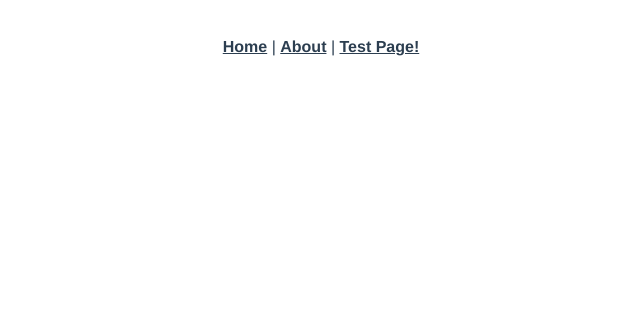
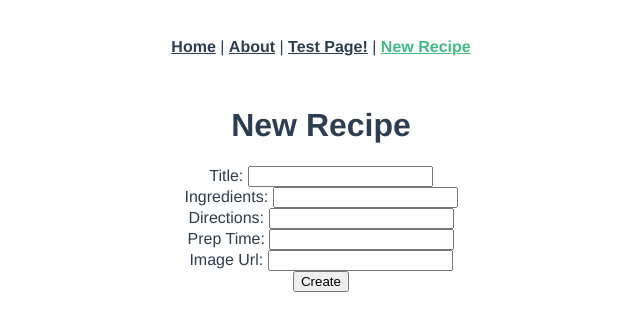
Before and after one commit to codelander-actualize/cookbook-vue-app, a Vue app: page /recipes/new in a window 1280 px wide. Shown: the top 330 px of the page, without its empty margins (319-959 px from the left). Built offline with nearby package versions, Linux system fonts and the light colour scheme.

Commit message:
adds new route and page

```diff
--- a/src/App.vue
+++ b/src/App.vue
@@ -3,7 +3,8 @@
     <div id="nav">
       <router-link to="/">Home</router-link> |
       <router-link to="/about">About</router-link> |
-      <router-link to="/test">Test Page!</router-link>
+      <router-link to="/test">Test Page!</router-link> |
+      <router-link to="/recipes/new">New Recipe</router-link>
     </div>
     <router-view/>
   </div>
--- a/src/router.js
+++ b/src/router.js
@@ -3,6 +3,7 @@ import Router from 'vue-router'
 import Home from './views/Home.vue'
 import About from './views/About.vue'
 import Test from './views/Test.vue'
+import RecipesNew from './views/RecipesNew.vue'
 
 Vue.use(Router)
 
@@ -24,6 +25,11 @@ export default new Router({
       path: '/test',
       name: 'test',
       component: Test
+    },
+    {
+      path: '/recipes/new',
+      name: 'recipes-new',
+      component: RecipesNew
     }
   ]
 })
--- a/src/views/Home.vue
+++ b/src/views/Home.vue
@@ -1,16 +1,5 @@
 <template>
   <div class="home">
-
-    <h1>New Recipe</h1>
-    <div>
-      Title: <input type="text" v-model="newRecipeTitle"><br>
-      Ingredients: <input type="text" v-model="newRecipeIngredients"><br>
-      Directions: <input type="text" v-model="newRecipeDirections"><br>
-      Prep Time: <input type="text" v-model="newRecipePrepTime"><br>
-      Image Url: <input type="text" v-model="newRecipeImageUrl"><br>
-
-      <button v-on:click="createRecipe()">Create</button>
-    </div>
 
     <h1>All Recipes</h1>
 
@@ -54,11 +43,6 @@ export default {
     return {
       recipes: [],
       currentRecipe: {},
-      newRecipeTitle: "",
-      newRecipeIngredients: "",
-      newRecipeDirections: "",
-      newRecipePrepTime: "",
-      newRecipeImageUrl: ""
     };
   },
   created: function() {
@@ -68,20 +52,6 @@ export default {
   	});
   },
   methods: {
-    createRecipe: function() {
-      var recipeParams = {
-        title: this.newRecipeTitle,
-        ingredients: this.newRecipeIngredients,
-        directions: this.newRecipeDirections,
-        image_url: this.newRecipeImageUrl,
-        prep_time: this.newRecipePrepTime,
-        user_id: 1
-      };
-      axios.post("/api/recipes", recipeParams).then(response => {
-        console.log("Success!", response.data);
-        this.recipes.push(response.data);
-      });
-    },
     showRecipe: function(recipe) {
       if (this.currentRecipe === recipe){
         this.currentRecipe = {};
--- /dev/null
+++ b/src/views/RecipesNew.vue
@@ -0,0 +1,46 @@
+<template>
+  <div class="recipes-new">
+    <h1>New Recipe</h1>
+    <div>
+      Title: <input type="text" v-model="newRecipeTitle"><br>
+      Ingredients: <input type="text" v-model="newRecipeIngredients"><br>
+      Directions: <input type="text" v-model="newRecipeDirections"><br>
+      Prep Time: <input type="text" v-model="newRecipePrepTime"><br>
+      Image Url: <input type="text" v-model="newRecipeImageUrl"><br>
+
+      <button v-on:click="createRecipe()">Create</button>
+    </div>
+  </div>
+</template>
+
+<script>
+import axios from 'axios';
+
+export default {
+  data: function() {
+    return {
+      newRecipeTitle: "",
+      newRecipeIngredients: "",
+      newRecipeDirections: "",
+      newRecipePrepTime: "",
+      newRecipeImageUrl: ""
+    };
+  },
+  methods: {
+    createRecipe: function() {
+      var recipeParams = {
+        title: this.newRecipeTitle,
+        ingredients: this.newRecipeIngredients,
+        directions: this.newRecipeDirections,
+        image_url: this.newRecipeImageUrl,
+        prep_time: this.newRecipePrepTime,
+        user_id: 1
+      };
+      axios.post("/api/recipes", recipeParams).then(response => {
+        console.log("Success!", response.data);
+        this.$router.push("/");
+      });
+    }
+  }
+};
+</script>
```
